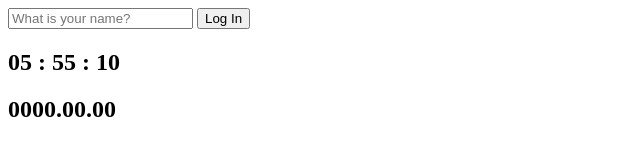
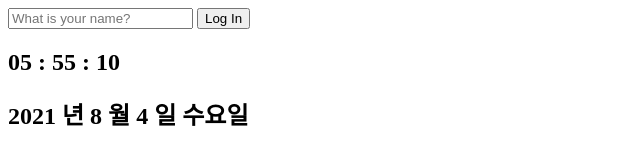
Before and after one commit to raeyoung/Chrome-App-Vanillajs, a plain HTML site: page index.html in a window 1280 px wide. Shown: the whole page, without its empty margins (0-640 px from the left). Drawn offline with Linux system fonts and the light colour scheme.

Commit message:
Create Date View

```diff
--- a/index.html
+++ b/index.html
@@ -19,6 +19,7 @@
     <h1 class="hidden" id="greeting"></h1>
     <script src="js/greeting.js"></script>
     <script src="js/clock.js"></script>
+    <script src="js/date.js"></script>
 </body>
 
 </html>
--- /dev/null
+++ b/js/date.js
@@ -0,0 +1,24 @@
+const dateId = document.getElementById('date');
+
+function getDate() {
+    const todayDate = new Date();
+
+    const year = todayDate.getFullYear();
+    const month = todayDate.getMonth() + 1;
+    const date = todayDate.getDate();
+    const day = todayDate.getDay();
+
+    const weekday = [];
+    weekday[0] = '일';
+    weekday[1] = '월';
+    weekday[2] = '화';
+    weekday[3] = '수';
+    weekday[4] = '목';
+    weekday[5] = '금';
+    weekday[6] = '토';
+
+    dateId.innerText = `${year} 년 ${month} 월 ${date} 일 ${weekday[day]}요일`;
+}
+
+// 로드되자마자 실행하도록
+getDate();
```
